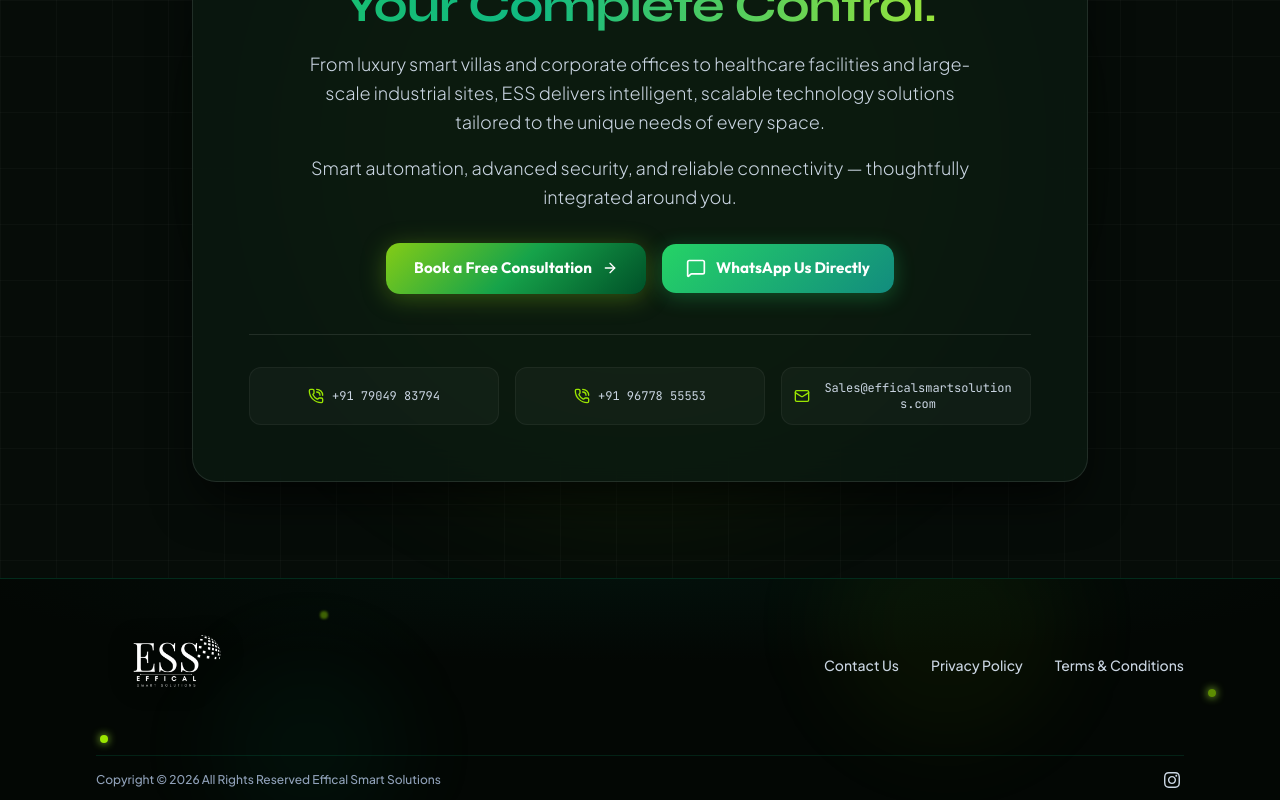
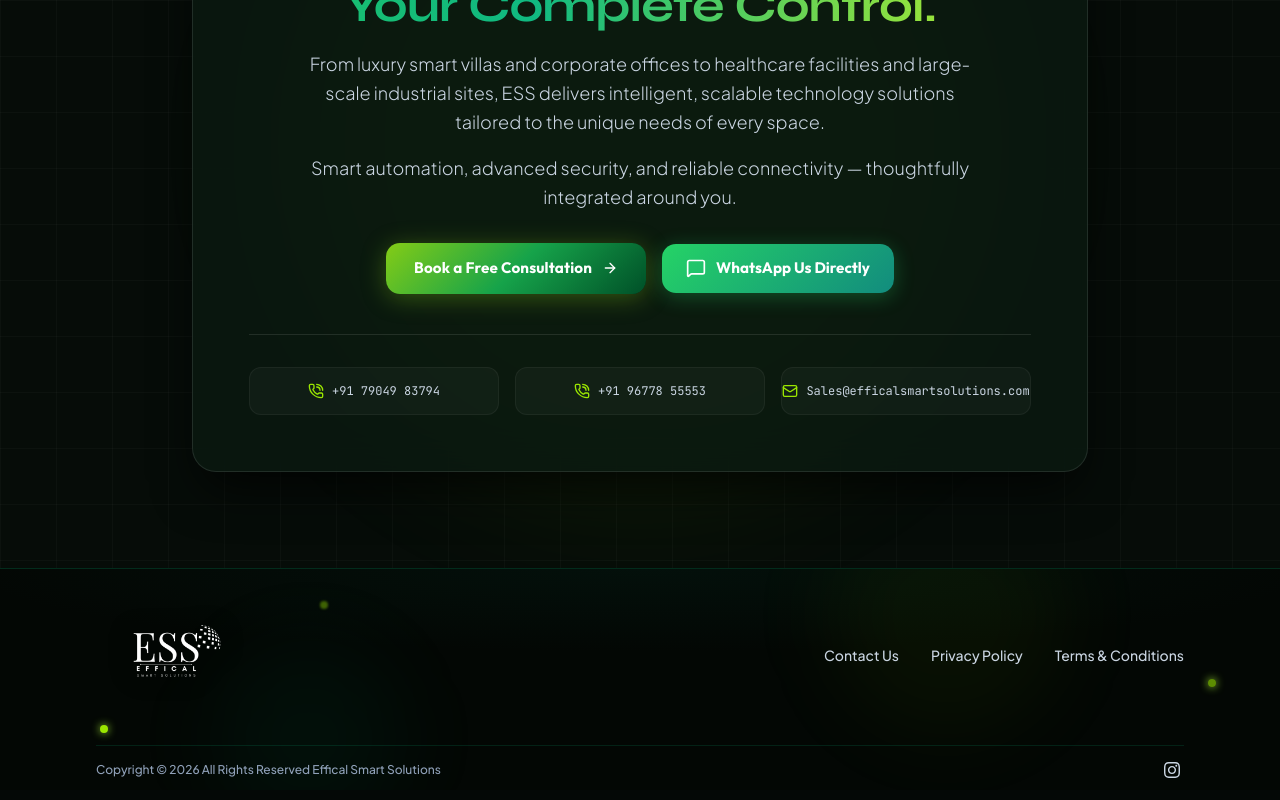
Before and after one commit to PaulDavid-dev/effical-web, a React (Vite) app: page / in a window 1280 px wide. Shown: the part 5699-6499 px from the top of the page. Built offline with nearby package versions, Linux system fonts and the light colour scheme.

Commit message:
Configure production and SPA routing

```diff
--- a/src/components/FinalCTA.jsx
+++ b/src/components/FinalCTA.jsx
@@ -55,29 +55,29 @@ export default function FinalCTA({ onOpenPlanner }) {
           </div>
 
           {/* Quick Contact Info Strip */}
-          <div className="grid grid-cols-1 sm:grid-cols-2 lg:grid-cols-3 gap-4 pt-8 border-t border-white/10 font-mono text-xs text-slate-300">
+          <div className="grid grid-cols-1 sm:grid-cols-3 gap-3 sm:gap-4 pt-8 border-t border-white/10 font-mono text-[11px] sm:text-xs text-slate-300">
             <a
               href={`tel:${SITE_INFO.phone}`}
-              className="p-3 rounded-xl bg-white/[0.03] border border-white/5 hover:border-lime-500/30 flex items-center justify-center gap-2 transition-colors"
+              className="h-12 px-3 rounded-xl bg-white/[0.03] border border-white/5 hover:border-lime-500/30 hover:bg-white/[0.06] flex items-center justify-center gap-2 transition-colors"
             >
               <PhoneCall className="w-4 h-4 text-lime-400 shrink-0" />
-              <span>{SITE_INFO.phone}</span>
+              <span className="whitespace-nowrap">{SITE_INFO.phone}</span>
             </a>
 
             <a
               href={`tel:${SITE_INFO.alternatePhone}`}
-              className="p-3 rounded-xl bg-white/[0.03] border border-white/5 hover:border-lime-500/30 flex items-center justify-center gap-2 transition-colors"
+              className="h-12 px-3 rounded-xl bg-white/[0.03] border border-white/5 hover:border-lime-500/30 hover:bg-white/[0.06] flex items-center justify-center gap-2 transition-colors"
             >
               <PhoneCall className="w-4 h-4 text-lime-400 shrink-0" />
-              <span>{SITE_INFO.alternatePhone}</span>
+              <span className="whitespace-nowrap">{SITE_INFO.alternatePhone}</span>
             </a>
 
             <a
               href={`mailto:${SITE_INFO.email}`}
-              className="p-3 rounded-xl bg-white/[0.03] border border-white/5 hover:border-lime-500/30 flex items-center justify-center gap-2 transition-colors sm:col-span-2 lg:col-span-1"
+              className="h-12 px-3 rounded-xl bg-white/[0.03] border border-white/5 hover:border-lime-500/30 hover:bg-white/[0.06] flex items-center justify-center gap-2 transition-colors"
             >
               <Mail className="w-4 h-4 text-lime-400 shrink-0" />
-              <span className="break-all">{SITE_INFO.email}</span>
+              <span className="whitespace-nowrap">{SITE_INFO.email}</span>
             </a>
           </div>
 
```
